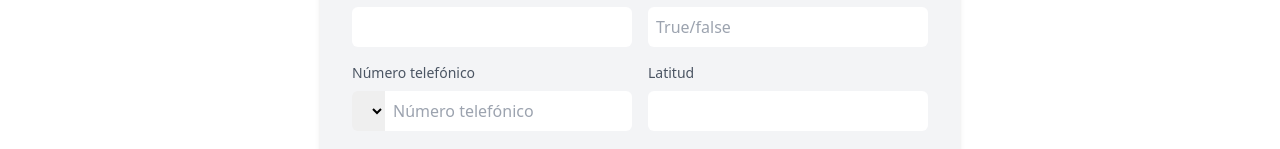
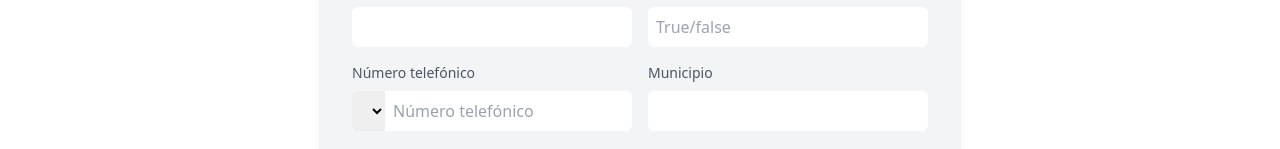
Before and after one commit to MariliLira19/MeddiPrueba, a Nuxt app in the folder medditest/: page /create in a window 1280 px wide. Shown: the part 337-486 px from the top of the page. Built offline with nearby package versions, Linux system fonts and the light colour scheme.

Commit message:
Detalles Paginas

```diff
--- a/medditest/pages/create.vue
+++ b/medditest/pages/create.vue
@@ -70,8 +70,8 @@
                   </div>
 
                   <div class="mb-4">
-                    <label for="lat" class="block text-gray-600 text-sm font-medium mb-2">Latitud</label>
-                    <input type="number" id="lat" v-model="lat" class="w-full border-gray-300 rounded-md p-2" required>
+                    <label for="lat" class="block text-gray-600 text-sm font-medium mb-2">Municipio</label>
+                    <input type="text" id="lat" v-model="muni" class="w-full border-gray-300 rounded-md p-2" required>
                   </div>
 
                   <div class="mb-4">
@@ -117,7 +117,7 @@ export default {
       horario: '',
       maps: '',
       long: '',
-      lat: '',
+      muni: '',
       observaciones: '',
     };
   },
@@ -135,7 +135,7 @@ export default {
             horario: this.horario,
             urlGoogleMaps: this.maps,
             long: this.long,
-            lat: this.lat,
+            municipio: this.muni,
             observaciones: this.observaciones,
           }, {
             // Configurar los encabezados de la solicitud con el token
```
